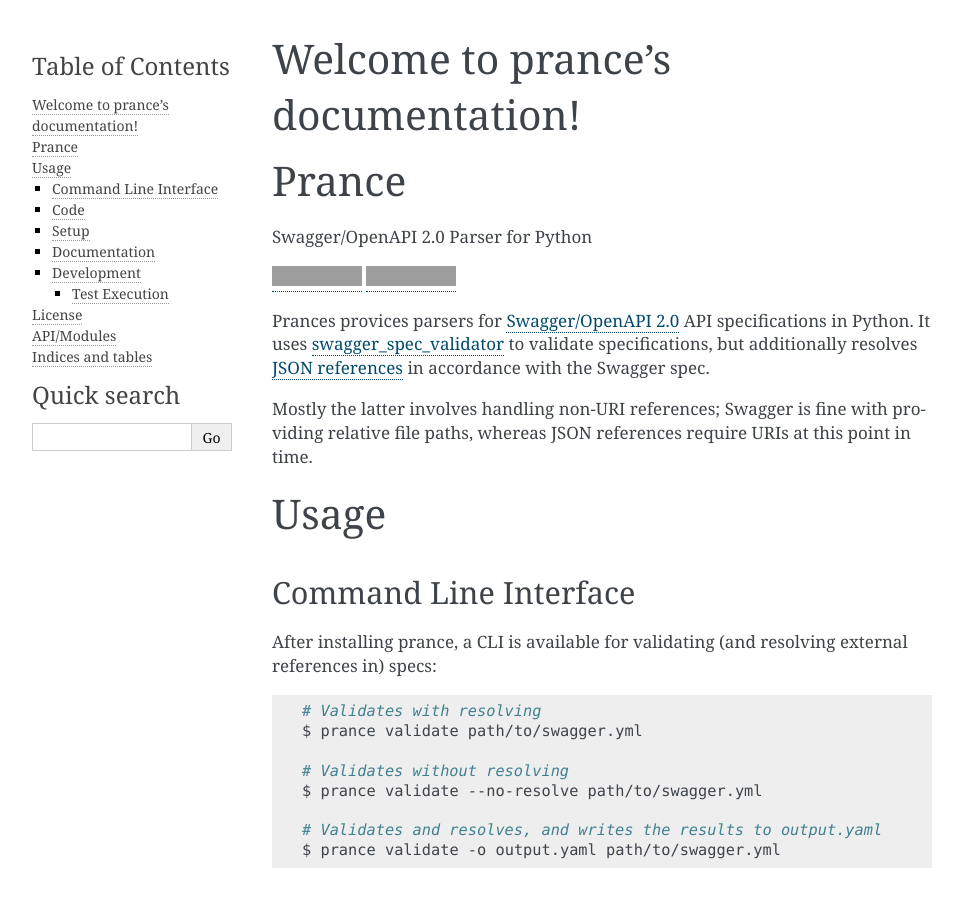
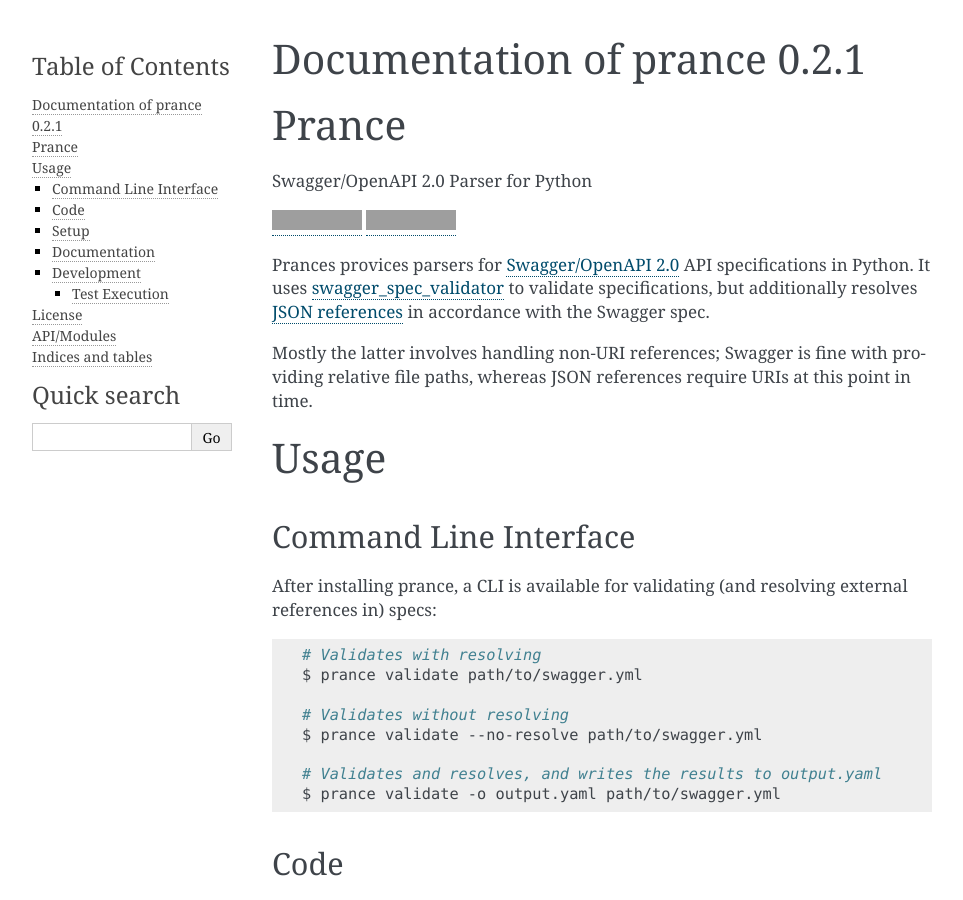
Before and after one commit to RonnyPfannschmidt/prance, a Sphinx documentation site: the page built from docs/source/index.rst, in a window 1280 px wide and 900 px high. Shown: the whole window, without its empty margins (148-1111 px from the left). Built offline with Sphinx 7.4.7, drawn with Linux system fonts in a browser that asks for light colours; grey boxes are pictures that could not be loaded.

Commit message:
Make docs work with bumpversion

```diff
--- a/docs/source/conf.py
+++ b/docs/source/conf.py
@@ -73,10 +73,12 @@
 # |version| and |release|, also used in various other places throughout the
 # built documents.
 #
-# The short X.Y version.
-version = '0.2'
 # The full version, including alpha/beta/rc tags.
 release = '0.2.1'
+
+# The short X.Y version.
+import re
+version = '.'.join(re.findall(r'[\w]+', release)[0:2])
 
 # The language for content autogenerated by Sphinx. Refer to documentation
 # for a list of supported languages.
--- a/docs/source/index.rst
+++ b/docs/source/index.rst
@@ -3,8 +3,8 @@
    You can adapt this file completely to your liking, but it should at least
    contain the root `toctree` directive.
 
-Welcome to prance's documentation!
-==================================
+Documentation of prance |release|
+============================================
 
 .. include:: ../../README.rst
 
```
